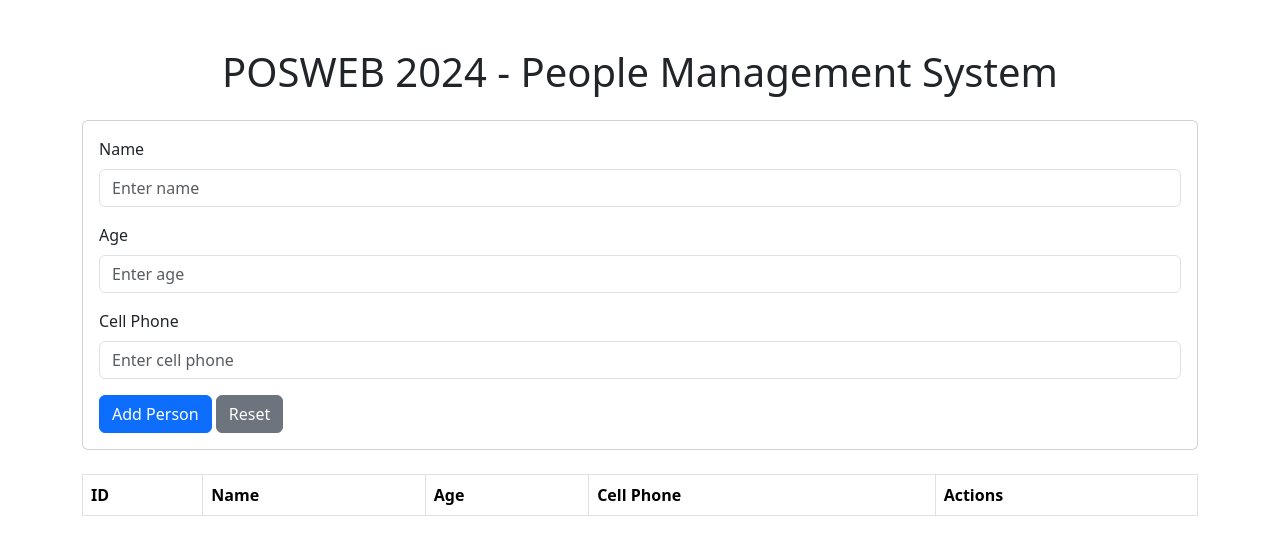
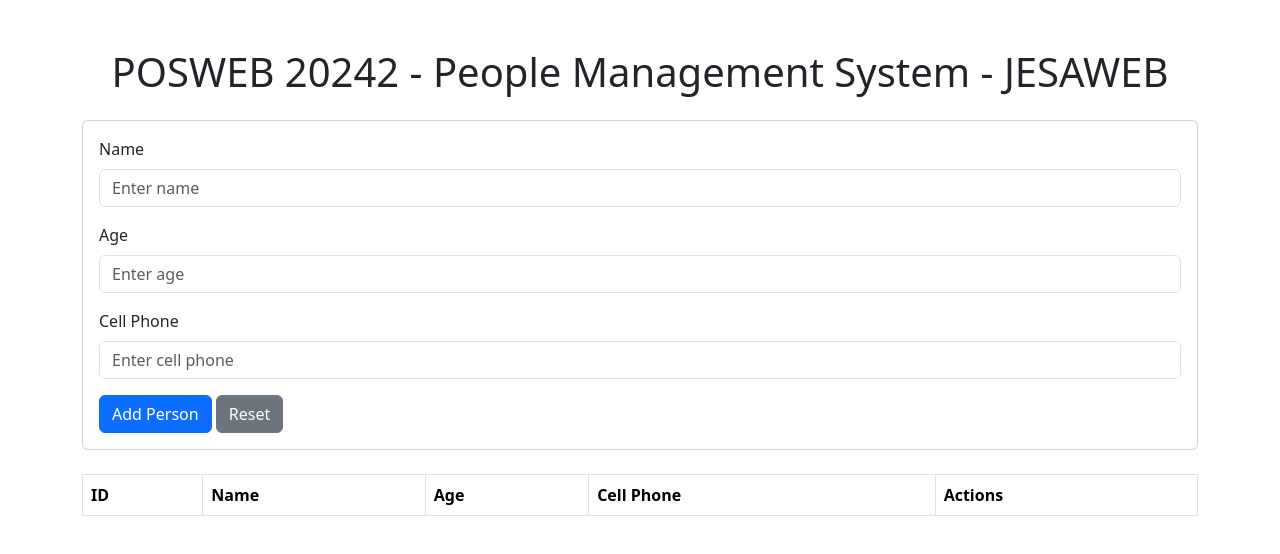
Before and after one commit to Jesaebe/infraPosWeb, a plain HTML site: page frontend/index.html in a window 1280 px wide. Drawn offline with nearby package versions, Linux system fonts and the light colour scheme; no server answers.

Commit message:
Upgrade title name

```diff
--- a/frontend/index.html
+++ b/frontend/index.html
@@ -3,7 +3,7 @@
   <head>
     <meta charset="UTF-8" />
     <meta name="viewport" content="width=device-width, initial-scale=1.0" />
-    <title>POSWEB 2024 - People Management System - JESAWEB</title>
+    <title>POSWEB 2024 - People Management System</title>
     <link
       href="https://cdn.jsdelivr.net/npm/bootstrap@5.3.0-alpha1/dist/css/bootstrap.min.css"
       rel="stylesheet"
@@ -11,7 +11,7 @@
   </head>
   <body>
     <div class="container mt-5">
-      <h1 class="text-center mb-4">POSWEB 2024 - People Management System</h1>
+      <h1 class="text-center mb-4">POSWEB 20242 - People Management System - JESAWEB</h1>
 
       <!-- Form to Add or Update Person -->
       <div class="card mb-4">
```
